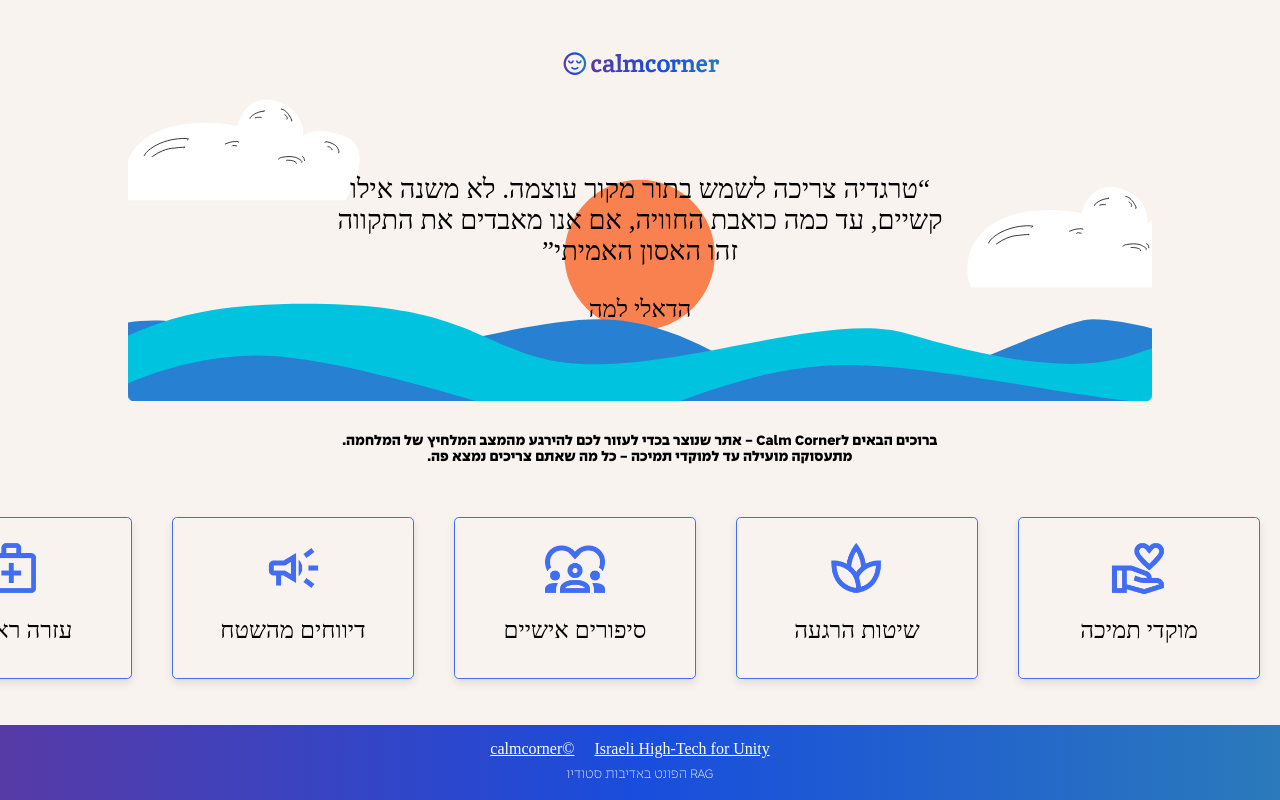
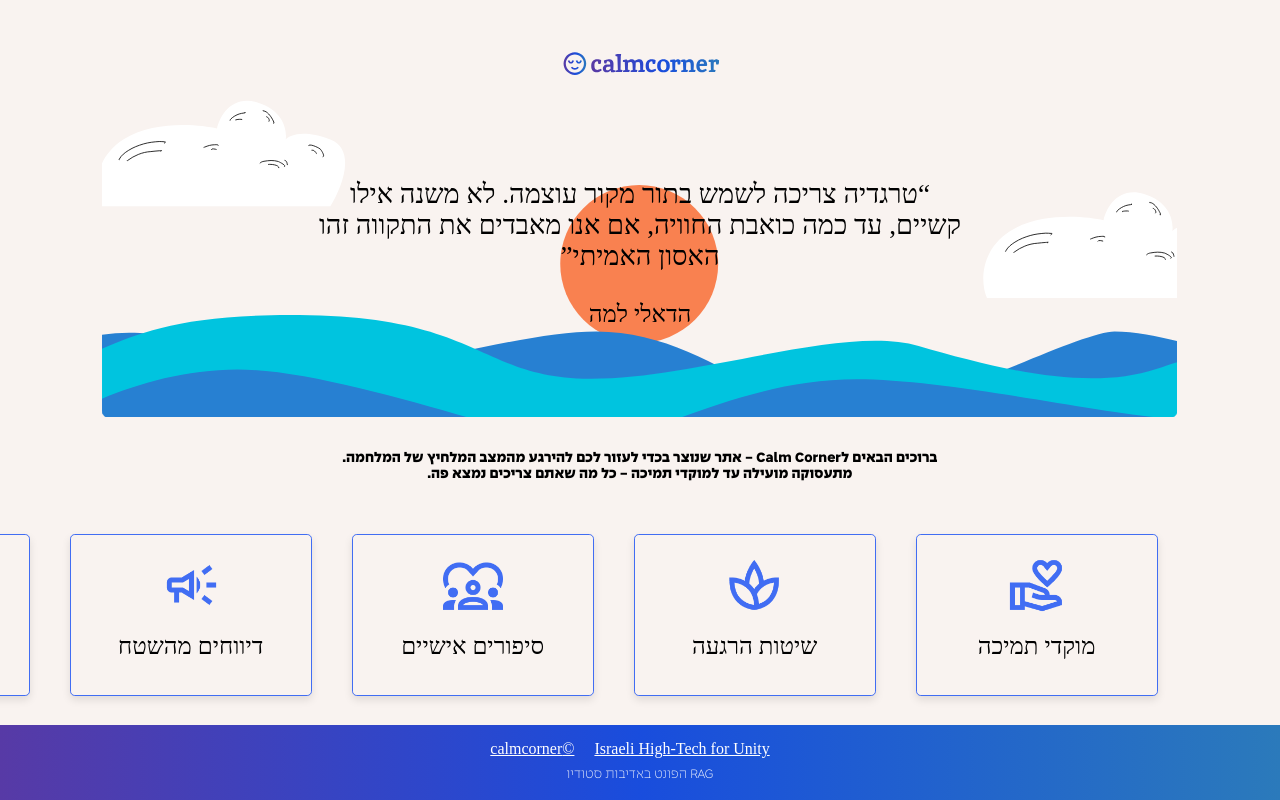
Before and after one commit to or1324/calm-corner, a React (Create React App) app in the folder calm-corner/: page / in a window 1280 px wide. Built offline with nearby package versions, Linux system fonts and the light colour scheme; a web font is replaced by a local one.

Commit message:
some more changes

```diff
--- a/calm-corner/src/assets/styles/HomePage.scss
+++ b/calm-corner/src/assets/styles/HomePage.scss
@@ -1,15 +1,14 @@
 .homepage-logo {
     display: flex;
     justify-content: center;
-    height:1.7rem;
-    svg{
+    height: 1.7rem;
+
+    svg {
         height: 100%;
     }
 }
 
 .homepage-quete {
-    width: 80%;
-    margin: auto;
     height: fit-content;
     font-family: Bold;
     position: relative;
@@ -22,24 +21,25 @@
         width: 60%;
         margin: auto;
         text-align: center;
+
         q {
             font-size: 1.7rem;
         }
-        figcaption{
+
+        figcaption {
             margin-top: 1.8rem;
             font-size: 1.5rem;
-
         }
     }
+
     svg {
         width: 100%;
     }
 }
-.description{
-    margin:2rem auto;
-display: flex;
-justify-content: center;
-text-align: center;
 
-
+.description {
+    margin: 2rem auto;
+    display: flex;
+    justify-content: center;
+    text-align: center;
 }
--- /dev/null
+++ b/calm-corner/src/assets/styles/Page.scss
@@ -0,0 +1,11 @@
+#body {
+  padding-bottom: 75px;
+  padding-top: 50px;
+}
+@media only screen and (min-width: 650px) {
+  #body {
+    .main-container{
+      padding: 0 8%;
+    }
+  }
+}
--- a/calm-corner/src/assets/styles/page.css
+++ /dev/null
@@ -1,4 +0,0 @@
-#body {
-  padding-bottom: 75px;
-  padding-top: 50px;
-}
--- a/calm-corner/src/react-components/Page.js
+++ b/calm-corner/src/react-components/Page.js
@@ -1,14 +1,16 @@
 import React from "react";
-import "../assets/styles/Page.css";
+import "../assets/styles/Page.scss";
 import Footer from "./Footer";
 function Page(props) {
   // Add the content of your page here
   return (
     <div id="body">
-      {props.children}
-      <Footer/>
+      <div className="main-container">
+        {props.children}
+      </div>
+      <Footer />
     </div>
-    );
+  );
 }
 
 export default Page;
```
